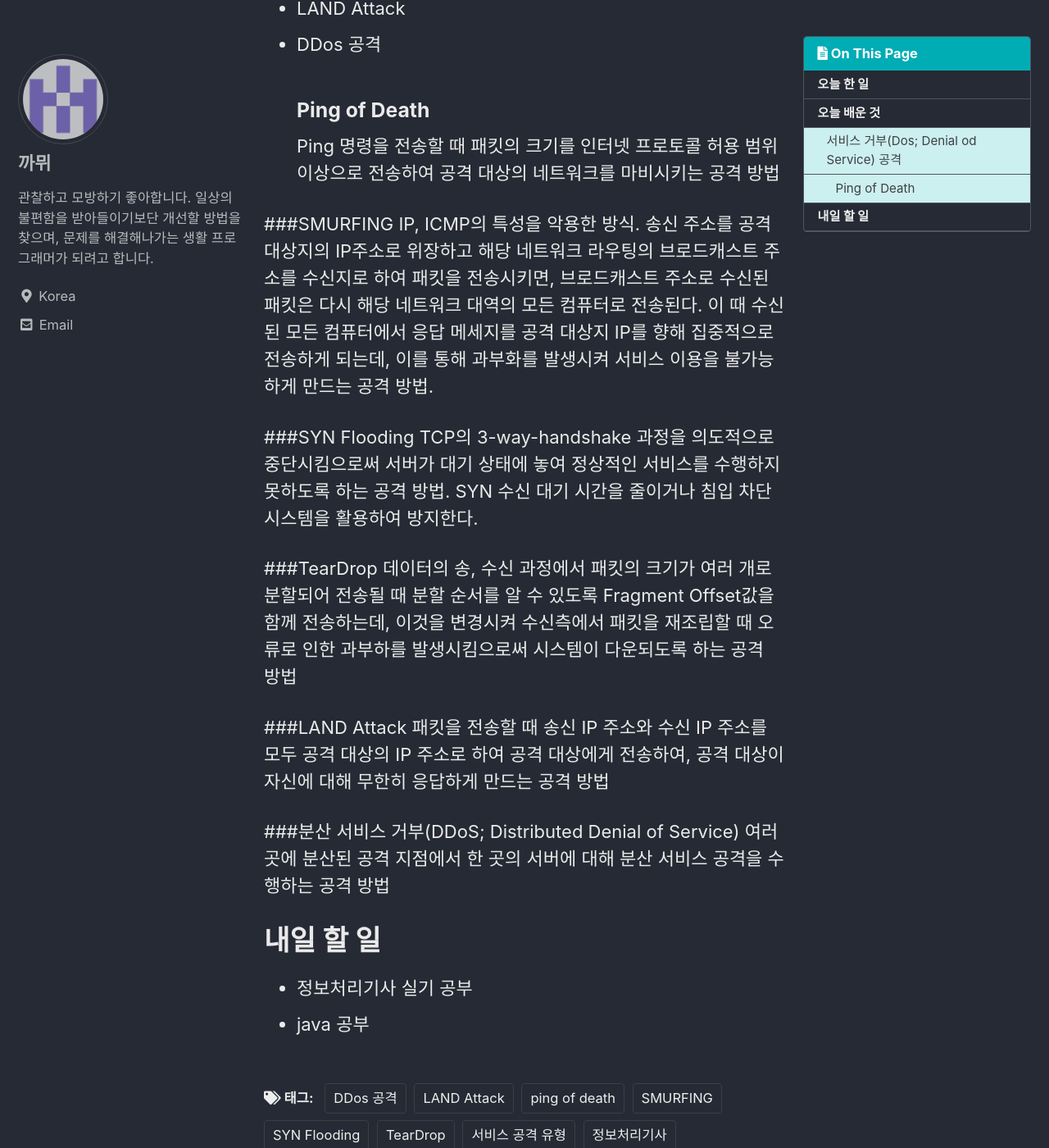
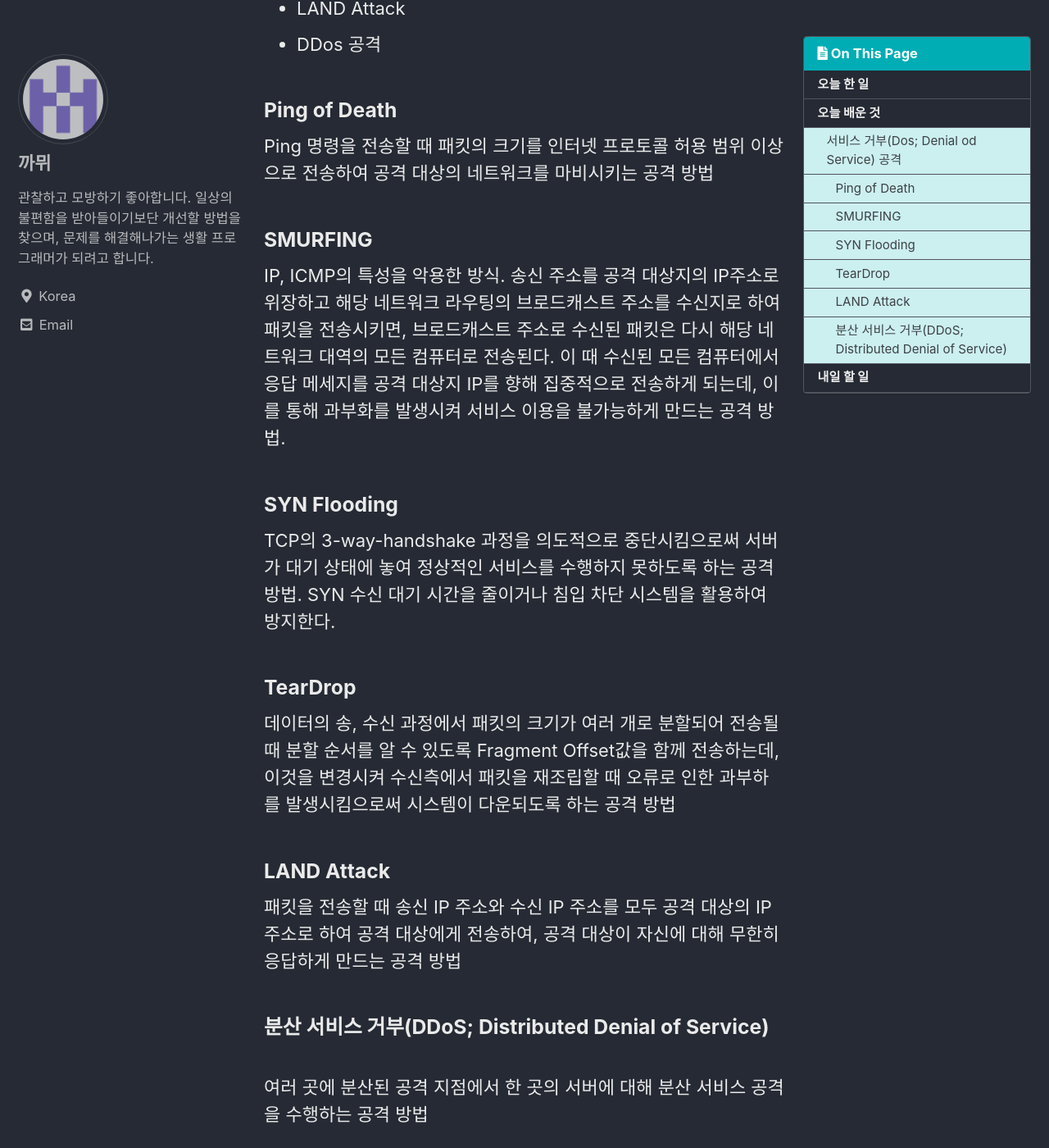
Before and after one commit to devcsb/devcsb.github.io, a Jekyll site: the page built from TIL/_posts/2022-06-05-서비스 공격 유형.md, in a window 1280 px wide and 1400 px high, scrolled down 931 px. Shown: the whole window at 82% size. Built offline with Jekyll 4.4.1, drawn with Linux system fonts in a browser that asks for light colours; cached includes are drawn as plain includes.

Commit message:
20220605-til 수정

```diff
--- a/TIL/_posts/2022-06-05-서비스 공격 유형.md
+++ b/TIL/_posts/2022-06-05-서비스 공격 유형.md
@@ -17,47 +17,58 @@ comments: true
 ---
 
 # 오늘 한 일
+
 하루종일 정보처리기사 실기를 대비한 공부를 하였다. sql과 프로그래밍 언어 파트,
 소프트웨어 개발 보안 구축 파트의 이론들을 공부했다. 정보처리기사 준비를 하면서 cs 학습에 대한 필요성을 더욱 절실히 느끼고 있다.
 틈틈히 계속적으로 공부해야겠다.
 
+# 오늘 배운 것
 
-# 오늘 배운 것
 ## 서비스 거부(Dos; Denial od Service) 공격
+
 서버의 자원을 고갈시킬 목적으로 다수의 공격자 또는 시스템에서 대량의 데이터를 한곳의 서버에
 집중적으로 전송함으로써, 서버의 정상적인 기능을 방해하는 행위.
-* 주요 서비스 거부 공격의 유형
-* Ping of Death
-* SMURFING
-* SYN Flooding
-* TearDrop
-* LAND Attack
-* DDos 공격
+
+- 주요 서비스 거부 공격의 유형
+- Ping of Death
+- SMURFING
+- SYN Flooding
+- TearDrop
+- LAND Attack
+- DDos 공격
+
 ### Ping of Death
+
 Ping 명령을 전송할 때 패킷의 크기를 인터넷 프로토콜 허용 범위 이상으로 전송하여
 공격 대상의 네트워크를 마비시키는 공격 방법
 
-###SMURFING
+### SMURFING
+
 IP, ICMP의 특성을 악용한 방식. 송신 주소를 공격 대상지의 IP주소로 위장하고 해당 네트워크 라우팅의
 브로드캐스트 주소를 수신지로 하여 패킷을 전송시키면, 브로드캐스트 주소로 수신된 패킷은
 다시 해당 네트워크 대역의 모든 컴퓨터로 전송된다. 이 때 수신된 모든 컴퓨터에서 응답 메세지를
 공격 대상지 IP를 향해 집중적으로 전송하게 되는데, 이를 통해 과부화를 발생시켜 서비스 이용을 불가능하게 만드는 공격 방법.
 
-###SYN Flooding
+### SYN Flooding
+
 TCP의 3-way-handshake 과정을 의도적으로 중단시킴으로써 서버가 대기 상태에 놓여 정상적인 서비스를 수행하지 못하도록 하는 공격 방법.
 SYN 수신 대기 시간을 줄이거나 침입 차단 시스템을 활용하여 방지한다.
 
-###TearDrop
+### TearDrop
+
 데이터의 송, 수신 과정에서 패킷의 크기가 여러 개로 분할되어 전송될 때 분할 순서를 알 수 있도록
 Fragment Offset값을 함께 전송하는데, 이것을 변경시켜 수신측에서 패킷을 재조립할 때 오류로 인한 과부하를 발생시킴으로써
 시스템이 다운되도록 하는 공격 방법
 
-###LAND Attack
+### LAND Attack
+
 패킷을 전송할 때 송신 IP 주소와 수신 IP 주소를 모두 공격 대상의 IP 주소로 하여 공격 대상에게 전송하여, 공격 대상이 자신에 대해 무한히 응답하게 만드는 공격 방법
 
-###분산 서비스 거부(DDoS; Distributed Denial of Service)
+### 분산 서비스 거부(DDoS; Distributed Denial of Service)
+
 여러 곳에 분산된 공격 지점에서 한 곳의 서버에 대해 분산 서비스 공격을 수행하는 공격 방법
 
 # 내일 할 일
+
 - 정보처리기사 실기 공부
 - java 공부
```
